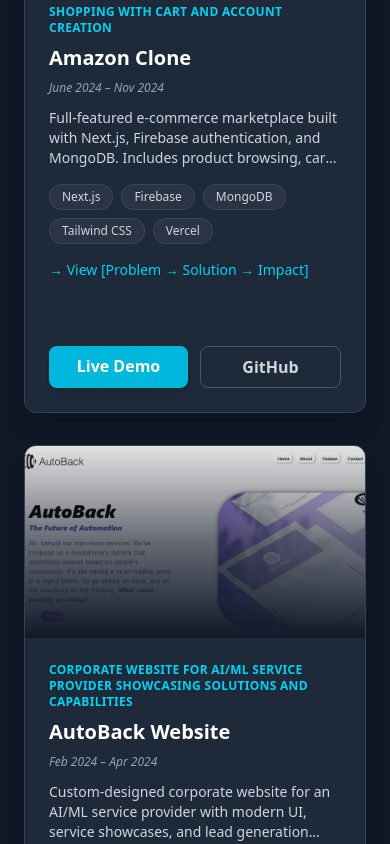
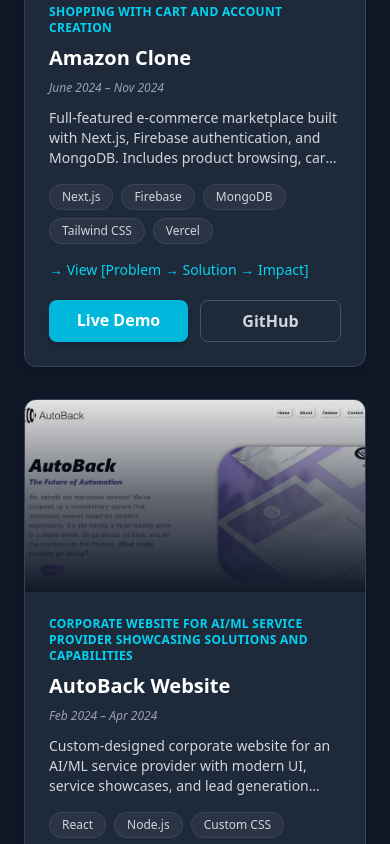
Before and after one commit to Anoop-Kumar-31/New_Portfolio, a React (Vite) app: page / in a window 390 px wide. Shown: the part 2286-3130 px from the top of the page. Built offline with nearby package versions, Linux system fonts and the light colour scheme.

Commit message:
Refactor Projects component and ProjectCard

```diff
--- a/src/components/Projects.jsx
+++ b/src/components/Projects.jsx
@@ -157,8 +157,8 @@
 const Projects = () => {
   return (
     <Section id="projects" title="Projects" subtitle="Real-world applications I've built">
-      <div className="grid md:grid-cols-2 lg:grid-cols-3 gap-8 auto-rows-fr">
-        {projects.map((project) => <ProjectCard key={project.id} {...project} />)}
+      <div className="grid md:grid-cols-2 lg:grid-cols-3 gap-8 items-start xl:auto-rows-fr">
+         {projects.map((project) => <ProjectCard key={project.id} {...project} />)}
       </div>
     </Section>
   );
```
